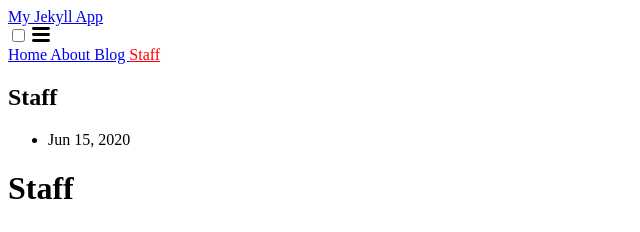
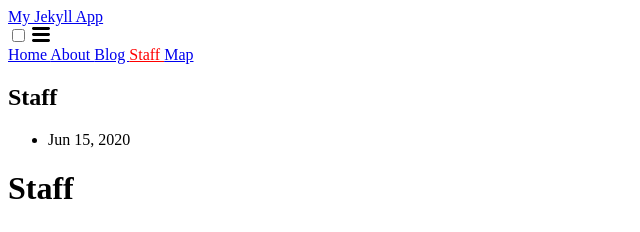
Before and after one commit to ehundt/test-jekyll-netlify, a Jekyll site: the page built from staff.html, in a window 1280 px wide. Shown: the top 232 px of the page, without its empty margins (0-640 px from the left). Built offline with Jekyll 4.4.1, drawn with Linux system fonts in a browser that asks for light colours; a script that is not in the unit is left out.

Commit message:
Update Config “navigation”

```diff
--- a/_data/navigation.yml
+++ b/_data/navigation.yml
@@ -7,3 +7,5 @@ items:
     link: /blog.html
   - name: Staff
     link: /staff.html
+  - name: Map
+    link: /map.html
```
